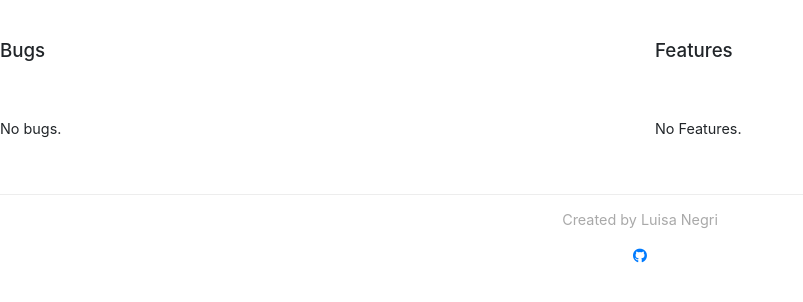
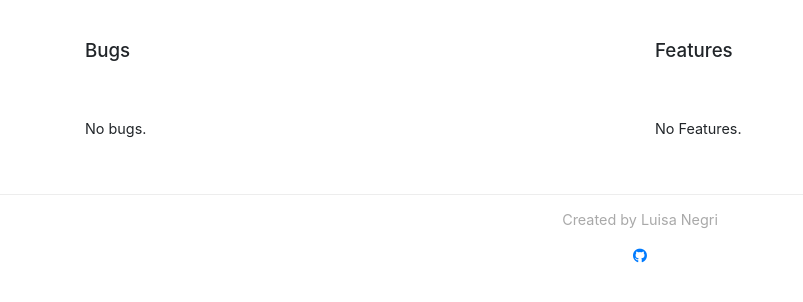
Before and after one commit to luisanegri/issue-tracker, a Django app: page / in a window 1280 px wide. Shown: the part 50-352 px from the top of the page, without its empty margins (0-803 px from the left). Run offline with Django 3.2, Linux system fonts and the light colour scheme; the visitor is signed in with stand-in values (Sample User, id 1); data that the repository does not hold is empty; some libraries are stand-ins or nearby versions.

Commit message:
added container

```diff
--- a/issue/templates/commentform.html
+++ b/issue/templates/commentform.html
@@ -2,17 +2,16 @@
 {% load bootstrap4 %}
 {% block content %}
 
+<div class="container">
     <h2>Comment</h2>
-
     <form method='POST' action="">
         {% csrf_token %}
         {% bootstrap_form form %}
         {% buttons %}
             <button type="submit" class="btn btn-primary">Submit</button>
         {% endbuttons %}
-
     </form>
-
+</div>
 
 
 {% endblock %}
--- a/issue/templates/detail.html
+++ b/issue/templates/detail.html
@@ -1,4 +1,5 @@
 {% extends 'base.html' %} {% block content %}
+<div class="container">
   <div class="row">
     <div class="wrapper">
       <div class="list-group w-75" id="detail-panel">
@@ -61,4 +62,5 @@
     </div>
   {% endfor %}
   </div>
+</div>
 {% endblock %}
--- a/issue/templates/issues.html
+++ b/issue/templates/issues.html
@@ -1,4 +1,5 @@
 {% extends 'base.html' %} {% block content %}
+<div class="container">
   <div class="row">
     <div class="col-md-6">
       <h1 class="page-title">Bugs</h1>
@@ -102,5 +103,5 @@
   {% endfor %}
     </div><!--End column-->
   </div>
-
+</div>
 {% endblock %}
--- a/issue/templates/myissues.html
+++ b/issue/templates/myissues.html
@@ -1,7 +1,7 @@
 {% extends 'base.html' %} {% block content %}
+<div class="container">
   <i class="fas fa-user" id="user-i"></i><h6 class="user-logged">You are logged in as {{ user.username }} </h6>
   <div class="row">
-
     <div class="col-lg-12">
       <h1 class="page-title">My Issues</h1>
       <a href="{% url 'new_issue' %}" class="btn btn-primary" id="btn-add-issue">Add</a>
@@ -75,4 +75,5 @@
     {% empty %}
       <p>You currently have no issues.</p>
   {% endfor %}
+</div>
 {% endblock %}
```
Also changed, not shown: cart/templates/cart.html (+3 -4 lines), issue/templates/issueform.html (+2 -6 lines). Lines whose indentation alone changed are shown as unchanged.
